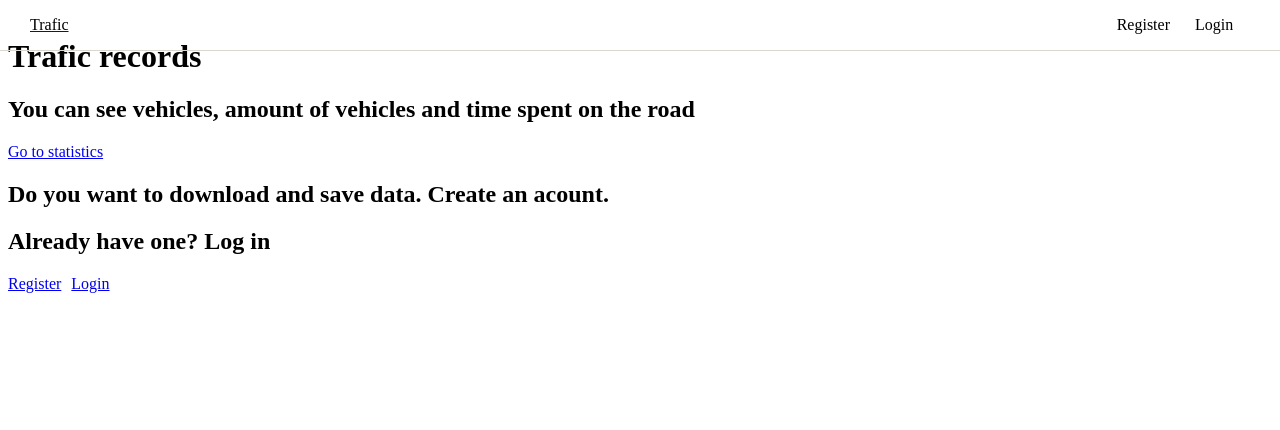
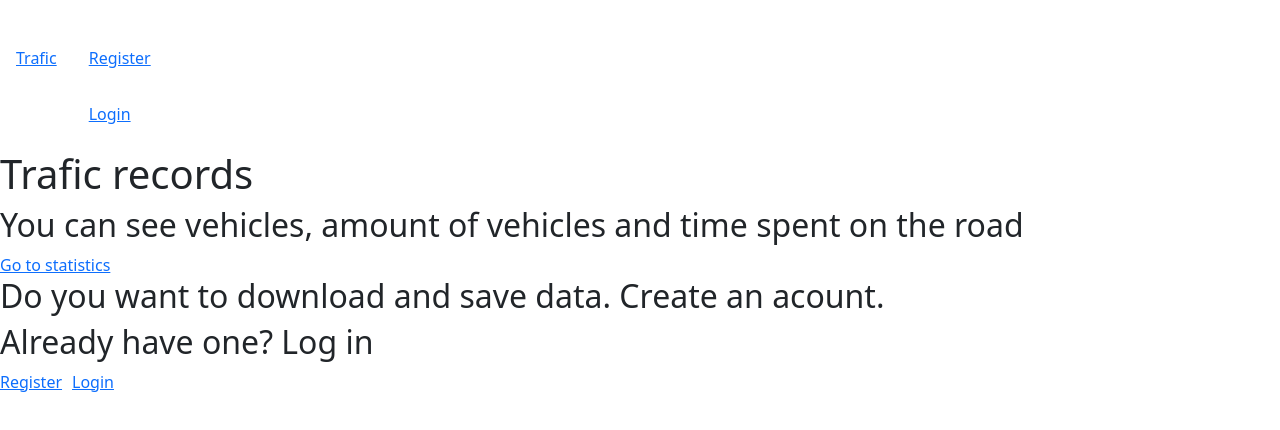
Before and after one commit to Krasnikovs/trafic-app, a Vue app: page / in a window 1280 px wide. Shown: the top 430 px of the page. Built offline with nearby package versions, Linux system fonts and the light colour scheme.

Commit message:
added bootstrap

```diff
--- a/package.json
+++ b/package.json
@@ -8,7 +8,9 @@
     "preview": "vite preview"
   },
   "dependencies": {
+    "@popperjs/core": "^2.11.8",
     "axios": "^1.6.2",
+    "bootstrap": "^5.3.2",
     "chart.js": "^4.4.1",
     "vue": "^3.3.4",
     "vue-axios": "^3.5.2",
--- a/src/layouts/GuestNavigationBar.vue
+++ b/src/layouts/GuestNavigationBar.vue
@@ -1,13 +1,13 @@
 <template>
     <div>
         <div id="guest-navigation">
-            <div class="guest-navigation-bar">
-                <router-link class="name" to="/">
-                    <p class="navigation-name">Trafic</p>
+            <div class="nav nav-pills">
+                <router-link class="nav-item" to="/">
+                    <p class="nav-link " aria-current="page">Trafic</p>
                 </router-link>
-                <div class="auth">
-                    <router-link to="/auth/register"><p class="auth-link">Register</p></router-link>
-                    <router-link to="/auth/login"><p class="auth-link">Login</p></router-link>
+                <div>
+                    <router-link class="nav-item" to="/auth/register"><p class="nav-link">Register</p></router-link>
+                    <router-link class="nav-item" to="/auth/login"><p class="nav-link">Login</p></router-link>
                 </div>
             </div>
         </div>
@@ -15,64 +15,5 @@
 </template>
 
 <style>
-#guest-navigation {
-    top: 0;
-    left: 0;
-    right: 0;
-    position: fixed;
-    z-index: 1;
-    display: block;
 
-}
-
-.guest-navigation-bar {
-    width: 100%;
-    position: fixed;
-    display: flex;
-    justify-content: space-between;
-    align-items: center;
-    top: 0;
-    left: 0;
-    right: 0;
-    z-index: 20;
-    padding-left: 30px;
-    border-bottom: 1px solid #dad7d0;
-}
-
-.guest-navigation-bar > a {
-    justify-content: flex-start;
-    width: fit-content;
-    display: flex;
-    align-items: center;
-    gap: 10px;
-}
-
-.navigation-name {
-    display: block;
-    color: black;
-    text-align: center;
-    text-decoration: none;
-    user-select: none;
-}
-
-.auth {
-    margin-right: 6%;
-    display: flex;
-    justify-content: right;
-    align-items: center;
-    justify-items: right;
-    gap: 25px;
-}
-
-.auth > a {
-    display: block;
-    color: black;
-    text-align: center;
-    text-decoration: none;
-    transition: 0.2s;
-}
-
-.auth > p:hover {
-    text-shadow: 0px 4px 4px rgba(0, 0, 0, 0.5);
-}
 </style>
--- a/src/main.js
+++ b/src/main.js
@@ -8,6 +8,8 @@ import Register from './pages/Register.vue'
 import Login from './pages/Login.vue'
 import axios from 'axios'
 import VueAxios from 'vue-axios'
+import 'bootstrap'
+import "bootstrap/dist/css/bootstrap.min.css"
 
 import App from './App.vue'
 
--- a/src/pages/Login.vue
+++ b/src/pages/Login.vue
@@ -1,9 +1,17 @@
 <template>
-    <div>
-        <input type="email" v-model="login_user.email" placeholder="Email">
-        <input type="password" v-model="login_user.password" placeholder="Password">
-        <button @click="login">Login</button>
-    </div>
+    <main class="ms-2 me-2">
+        <div class="card p-3 form m-auto h-100" style="width: 25rem;">
+            <div class="mb-3">
+                <label for="exampleInputEmail1" class="form-label" >Email address</label>
+                <input v-model="login_user.email" type="email" class="form-control" id="exampleInputEmail1" aria-describedby="emailHelp">
+            </div>
+            <div class="mb-3">
+                <label for="exampleInputPassword1" class="form-label">Password</label>
+                <input v-model="login_user.password" type="password" class="form-control" id="exampleInputPassword1">
+            </div>
+            <button type="submit" class="btn btn-primary" @click="login">Submit</button>
+        </div>
+    </main>
 </template>
 
 <script>
@@ -21,7 +29,7 @@ export default {
         async login() {
             await this.axios.post('/login', this.login_user)
                 .then((res) => {
-                    console.log(res.data.data)
+                    console.log(res.data.access_token)
                     localStorage.setItem ('access_token', res.data.access_token)
                     localStorage.getItem('access_token')
                 })
@@ -32,3 +40,11 @@ export default {
     }
 }
 </script>
+
+<style scoped>
+main {
+    display: flex;
+    justify-content: center;
+    min-height: 100vh;
+}
+</style>
--- a/src/pages/Register.vue
+++ b/src/pages/Register.vue
@@ -1,11 +1,32 @@
 <template>
-    <div>
+    <!-- <div>
         <input type="text" v-model="auth.name" placeholder="Username">
         <input type="email" v-model="auth.email" placeholder="Email">
         <input type="password" v-model="auth.password" placeholder="Password">
         <input type="password" v-model="auth.password_confirm" placeholder="Password confirm">
         <button @click="register">Register</button>
-    </div>
+    </div> -->
+    <main class="ms-2 me-2">
+        <div class="card p-3 form m-auto h-100" style="width: 25rem;">
+            <div class="mb-3">
+                <label for="InputName" class="form-label" >Name</label>
+                <input v-model="auth.name" type="name" class="form-control" id="InputName1" aria-describedby="nameHelp">
+            </div>
+            <div class="mb-3">
+                <label for="InputEmail1" class="form-label" >Email address</label>
+                <input v-model="auth.email" type="email" class="form-control" id="InputEmail1" aria-describedby="emailHelp">
+            </div>
+            <div class="mb-3">
+                <label for="InputPassword1" class="form-label">Password</label>
+                <input v-model="auth.password" type="password" class="form-control" id="InputPassword1">
+            </div>
+            <div class="mb-3">
+                <label for="InputPassword2" class="form-label">Password Confirmation</label>
+                <input v-model="auth.password_confirm" type="password" class="form-control" id="InputPassword2">
+            </div>
+            <button type="submit" class="btn btn-primary" @click="register">Submit</button>
+        </div>
+    </main>
 </template>
 
 <script>
@@ -35,3 +56,11 @@ export default {
     }
 }
 </script>
+
+<style scoped>
+main {
+    display: flex;
+    justify-content: center;
+    min-height: 100vh;
+}
+</style>
```
Also changed, not shown: 1 other file (tests, documents, lock files or other folders).
